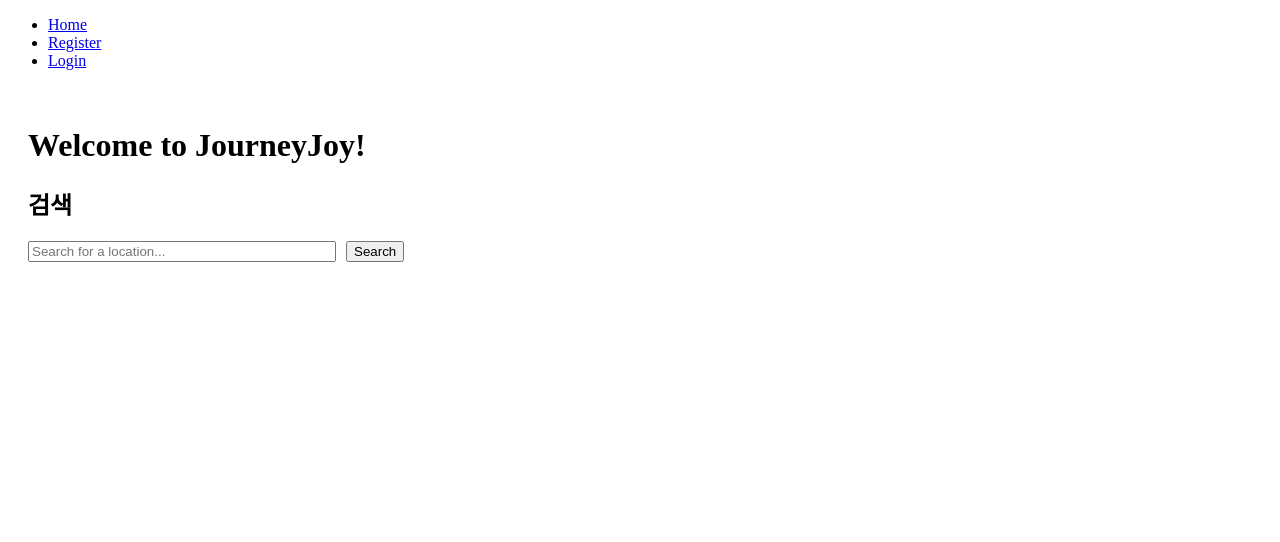
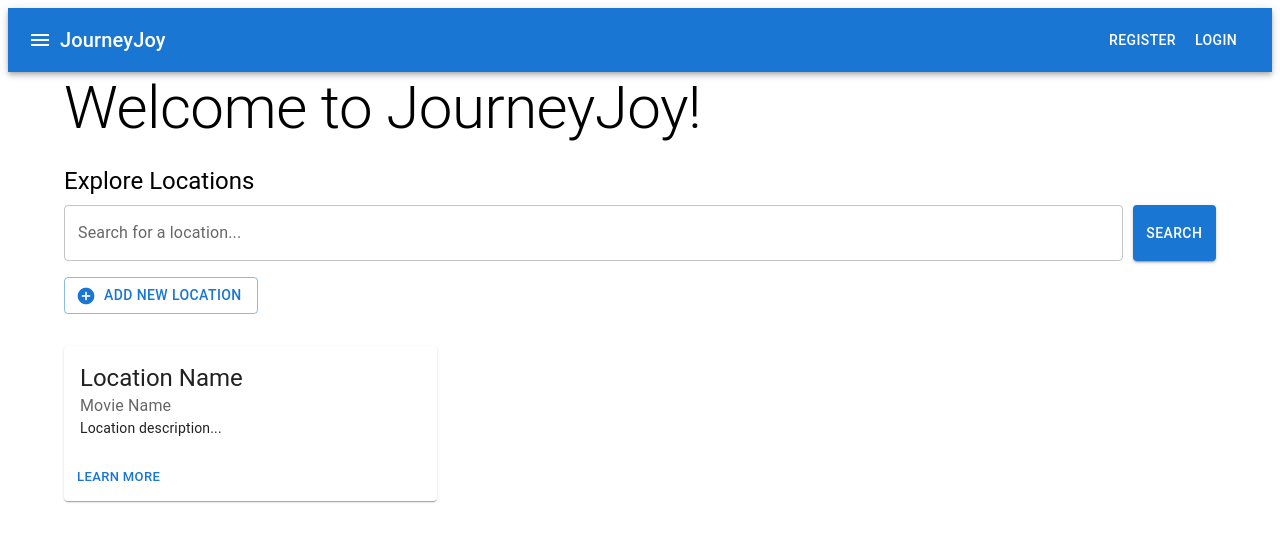
Before and after one commit to 97970z/JourneyJoy, a React (Vite) app in the folder frontend-journeyjoy/: page / in a window 1280 px wide. Shown: the top 542 px of the page. Built offline with nearby package versions, Linux system fonts and the light colour scheme.

Commit message:
Material-UI를 사용한 심플 디자인

```diff
--- a/frontend-journeyjoy/index.html
+++ b/frontend-journeyjoy/index.html
@@ -3,6 +3,10 @@
   <head>
     <meta charset="UTF-8" />
     <meta name="viewport" content="width=device-width, initial-scale=1.0" />
+    <link
+      rel="stylesheet"
+      href="https://fonts.googleapis.com/icon?family=Material+Icons"
+    />
     <title>Vite + React</title>
   </head>
   <body>
--- a/frontend-journeyjoy/package.json
+++ b/frontend-journeyjoy/package.json
@@ -10,6 +10,10 @@
     "preview": "vite preview"
   },
   "dependencies": {
+    "@emotion/react": "^11.11.4",
+    "@emotion/styled": "^11.11.0",
+    "@mui/icons-material": "^5.15.11",
+    "@mui/material": "^5.15.11",
     "axios": "^1.6.7",
     "react": "^18.2.0",
     "react-dom": "^18.2.0",
--- a/frontend-journeyjoy/src/components/Home.jsx
+++ b/frontend-journeyjoy/src/components/Home.jsx
@@ -1,21 +1,86 @@
 // frontend/src/components/Home.jsx
-import React from "react";
+import React, { useState } from "react";
+import {
+  Box,
+  TextField,
+  Button,
+  Typography,
+  Container,
+  Grid,
+  Card,
+  CardContent,
+  CardActions,
+} from "@mui/material";
+import Icon from "@mui/material/Icon";
 
 function Home() {
+  const [search, setSearch] = useState("");
+
+  const handleSearchChange = (event) => {
+    setSearch(event.target.value);
+  };
+
+  const handleSearchSubmit = () => {
+    // 검색 기능 구현
+    console.log("Searching for:", search);
+  };
+
   return (
-    <div style={{ padding: "20px" }}>
-      <h1>Welcome to JourneyJoy!</h1>
+    <Container maxWidth="lg">
+      <Typography variant="h2" component="h1" gutterBottom>
+        Welcome to JourneyJoy!
+      </Typography>
 
-      <div style={{ marginTop: "20px" }}>
-        <h2>검색</h2>
-        <input
-          type="text"
-          placeholder="Search for a location..."
-          style={{ width: "300px", marginRight: "10px" }}
-        />
-        <button>Search</button>
-      </div>
-    </div>
+      <Box mb={4}>
+        <Typography variant="h5" gutterBottom>
+          Explore Locations
+        </Typography>
+        <Box display="flex" mb={2}>
+          <TextField
+            fullWidth
+            label="Search for a location..."
+            variant="outlined"
+            value={search}
+            onChange={handleSearchChange}
+            style={{ marginRight: "10px" }}
+          />
+          <Button
+            variant="contained"
+            color="primary"
+            onClick={handleSearchSubmit}
+          >
+            Search
+          </Button>
+        </Box>
+        <Button
+          variant="outlined"
+          startIcon={<Icon color="primary">add_circle</Icon>}
+        >
+          Add New Location
+        </Button>
+      </Box>
+
+      {/* 검색 결과 및 특징 있는 장소들을 표시하는 섹션 (예시) */}
+      <Grid container spacing={2}>
+        <Grid item xs={12} sm={6} md={4}>
+          <Card>
+            <CardContent>
+              <Typography variant="h5" component="h2">
+                Location Name
+              </Typography>
+              <Typography color="textSecondary">Movie Name</Typography>
+              <Typography variant="body2" component="p">
+                Location description...
+              </Typography>
+            </CardContent>
+            <CardActions>
+              <Button size="small">Learn More</Button>
+            </CardActions>
+          </Card>
+        </Grid>
+        {/* 여러 카드 컴포넌트를 반복해서 추가 */}
+      </Grid>
+    </Container>
   );
 }
 
--- a/frontend-journeyjoy/src/components/Login.jsx
+++ b/frontend-journeyjoy/src/components/Login.jsx
@@ -3,6 +3,14 @@ import React, { useState, useEffect } from "react";
 import { useNavigate } from "react-router-dom";
 import api from "../baseAPI/api.js";
 import { useAuth } from "../contextAPI/AuthContext.jsx";
+import {
+  Container,
+  TextField,
+  Button,
+  Typography,
+  Paper,
+  Box,
+} from "@mui/material";
 
 function Login() {
   const navigate = useNavigate();
@@ -12,14 +20,13 @@ function Login() {
 
   useEffect(() => {
     if (currentUser) {
-      navigate("/"); // 로그인된 사용자는 홈으로 리다이렉트
+      navigate("/");
     }
   }, [currentUser, navigate]);
 
   const handleSubmit = async (e) => {
     e.preventDefault();
     try {
-      // 로그인 API에 요청 보내기
       const res = await api.post("/auth/login", {
         username,
         password,
@@ -30,33 +37,42 @@ function Login() {
     }
   };
 
-  const handleLogin = (token) => {
-    login(token);
+  const handleLogin = (data) => {
+    login(data.token);
   };
 
   return (
-    <div>
-      <h2>Login</h2>
-      <form onSubmit={handleSubmit}>
-        <div>
-          <label>Username:</label>
-          <input
-            type="text"
+    <Container maxWidth="sm">
+      <Paper elevation={3} style={{ padding: "20px", marginTop: "20px" }}>
+        <Typography variant="h5" component="h1" gutterBottom>
+          Login
+        </Typography>
+        <form onSubmit={handleSubmit}>
+          <TextField
+            label="Username"
+            variant="outlined"
+            fullWidth
+            margin="normal"
             value={username}
             onChange={(e) => setUsername(e.target.value)}
           />
-        </div>
-        <div>
-          <label>Password:</label>
-          <input
+          <TextField
+            label="Password"
+            variant="outlined"
+            fullWidth
+            margin="normal"
             type="password"
             value={password}
             onChange={(e) => setPassword(e.target.value)}
           />
-        </div>
-        <button type="submit">Login</button>
-      </form>
-    </div>
+          <Box display="flex" justifyContent="flex-end" marginTop="16px">
+            <Button type="submit" variant="contained" color="primary">
+              Login
+            </Button>
+          </Box>
+        </form>
+      </Paper>
+    </Container>
   );
 }
 
--- a/frontend-journeyjoy/src/components/Navbar/Navbar.jsx
+++ b/frontend-journeyjoy/src/components/Navbar/Navbar.jsx
@@ -2,6 +2,8 @@
 import React from "react";
 import { Link, useNavigate } from "react-router-dom";
 import { useAuth } from "../../contextAPI/AuthContext";
+import { AppBar, Toolbar, Typography, Button, IconButton } from "@mui/material";
+import MenuIcon from "@mui/icons-material/Menu";
 
 function Navbar() {
   const navigate = useNavigate();
@@ -13,31 +15,44 @@ function Navbar() {
   };
 
   return (
-    <nav>
-      <ul>
-        <li>
-          <Link to="/">Home</Link>
-        </li>
-        {!currentUser && (
+    <AppBar position="static">
+      <Toolbar>
+        <IconButton edge="start" color="inherit" aria-label="menu">
+          <MenuIcon />
+        </IconButton>
+        <Typography variant="h6" style={{ flexGrow: 1 }}>
+          <Link
+            to="/"
+            style={{
+              color: "inherit",
+              textDecoration: "none",
+              marginRight: "10px",
+            }}
+          >
+            JourneyJoy
+          </Link>
+        </Typography>
+        {!currentUser ? (
           <>
-            <li>
-              <Link to="/register">Register</Link>
-            </li>
-            <li>
-              <Link to="/login">Login</Link>
-            </li>
+            <Button color="inherit" component={Link} to="/register">
+              Register
+            </Button>
+            <Button color="inherit" component={Link} to="/login">
+              Login
+            </Button>
+          </>
+        ) : (
+          <>
+            <Typography variant="body1" style={{ marginRight: "10px" }}>
+              {currentUser.username || "Logged In User"}
+            </Typography>
+            <Button color="inherit" onClick={handleLogout}>
+              Logout
+            </Button>
           </>
         )}
-        {currentUser && (
-          <>
-            <li>{currentUser.username || "Logged In User"}</li>{" "}
-            <li>
-              <button onClick={handleLogout}>Logout</button>
-            </li>
-          </>
-        )}
-      </ul>
-    </nav>
+      </Toolbar>
+    </AppBar>
   );
 }
 
--- a/frontend-journeyjoy/src/components/Register.jsx
+++ b/frontend-journeyjoy/src/components/Register.jsx
@@ -3,6 +3,14 @@ import React, { useState, useEffect } from "react";
 import { useNavigate } from "react-router-dom";
 import api from "../baseAPI/api.js";
 import { useAuth } from "../contextAPI/AuthContext.jsx";
+import {
+  Container,
+  TextField,
+  Button,
+  Typography,
+  Paper,
+  Box,
+} from "@mui/material";
 
 function Register() {
   const navigate = useNavigate();
@@ -12,7 +20,7 @@ function Register() {
 
   useEffect(() => {
     if (currentUser) {
-      navigate("/"); // 로그인된 사용자는 홈으로 리다이렉트
+      navigate("/");
     }
   }, [currentUser, navigate]);
 
@@ -23,35 +31,44 @@ function Register() {
         username,
         password,
       });
-      console.log(res.data);
+      navigate("/login");
     } catch (error) {
       console.error(error.response.data);
     }
   };
 
   return (
-    <div>
-      <h2>Register</h2>
-      <form onSubmit={handleSubmit}>
-        <div>
-          <label>Username:</label>
-          <input
-            type="text"
+    <Container maxWidth="sm">
+      <Paper elevation={3} style={{ padding: "20px", marginTop: "20px" }}>
+        <Typography variant="h5" component="h1" gutterBottom>
+          Register
+        </Typography>
+        <form onSubmit={handleSubmit}>
+          <TextField
+            label="Username"
+            variant="outlined"
+            fullWidth
+            margin="normal"
             value={username}
             onChange={(e) => setUsername(e.target.value)}
           />
-        </div>
-        <div>
-          <label>Password:</label>
-          <input
+          <TextField
+            label="Password"
+            variant="outlined"
+            fullWidth
+            margin="normal"
             type="password"
             value={password}
             onChange={(e) => setPassword(e.target.value)}
           />
-        </div>
-        <button type="submit">Register</button>
-      </form>
-    </div>
+          <Box display="flex" justifyContent="flex-end" marginTop="16px">
+            <Button type="submit" variant="contained" color="primary">
+              Register
+            </Button>
+          </Box>
+        </form>
+      </Paper>
+    </Container>
   );
 }
 
--- a/frontend-journeyjoy/src/contextAPI/AuthContext.jsx
+++ b/frontend-journeyjoy/src/contextAPI/AuthContext.jsx
@@ -11,18 +11,16 @@ export function useAuth() {
 export const AuthProvider = ({ children }) => {
   const [currentUser, setCurrentUser] = useState(null);
 
-  // fetchCurrentUser를 useEffect 밖으로 이동
   const fetchCurrentUser = async () => {
-    // 로컬스토리지에 "jwt" 키로 저장된 value를 가져옵니다.
     const token = localStorage.getItem("jwt");
 
     if (token) {
       try {
         const { data } = await api.get("/user/me");
-        setCurrentUser(data); // 사용자 정보를 상태에 저장
+        setCurrentUser(data);
       } catch (error) {
         console.error("Error fetching user", error);
-        localStorage.removeItem("jwt"); // 오류 발생 시 토큰 제거
+        localStorage.removeItem("jwt");
       }
     }
   };
@@ -33,7 +31,7 @@ export const AuthProvider = ({ children }) => {
 
   const login = (token) => {
     localStorage.setItem("jwt", token);
-    fetchCurrentUser(); // 이제 fetchCurrentUser 함수를 여기서 호출할 수 있습니다.
+    fetchCurrentUser();
   };
 
   const logout = () => {
```
Also changed, not shown: 1 other file (tests, documents, lock files or other folders).
